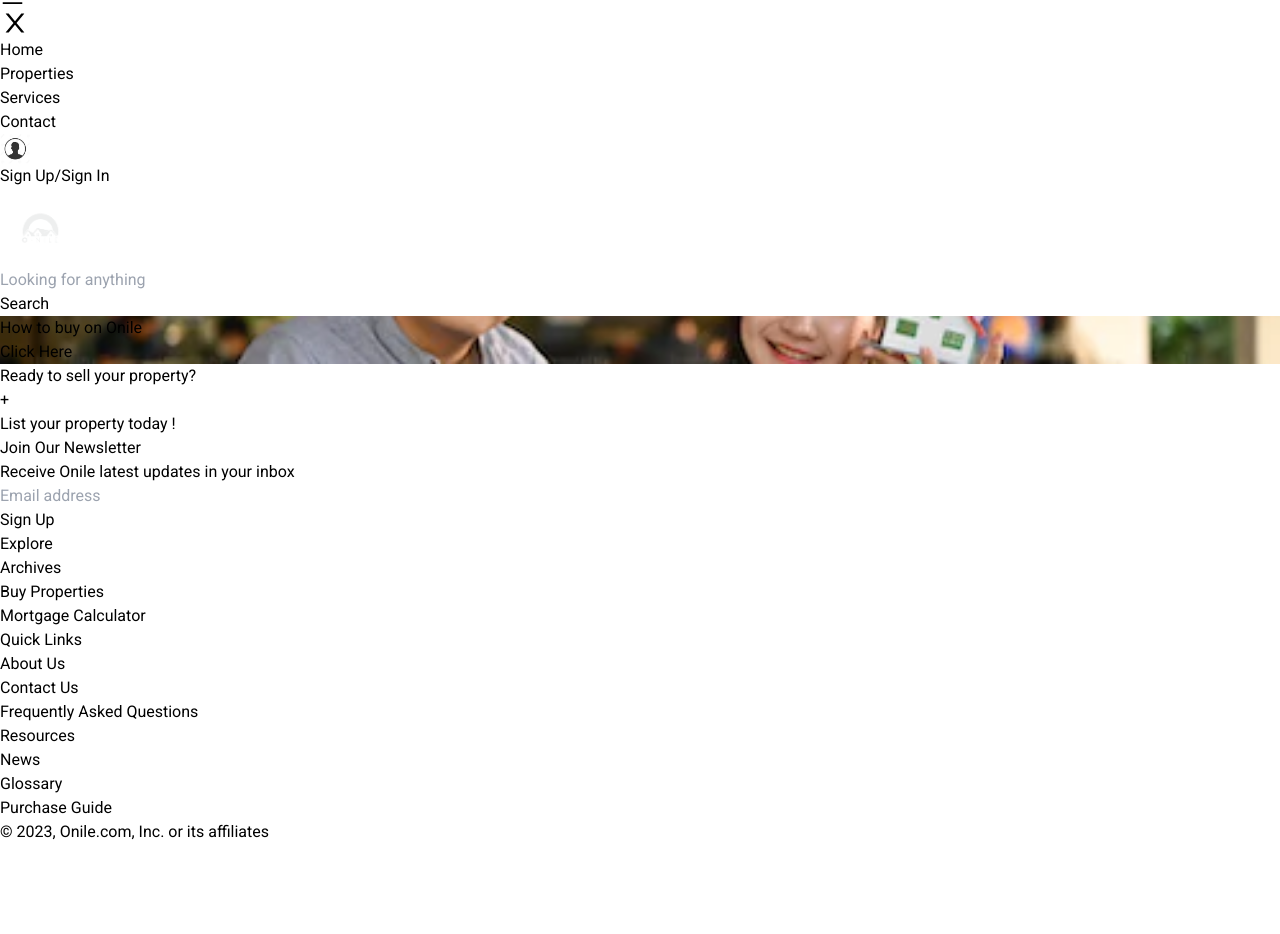
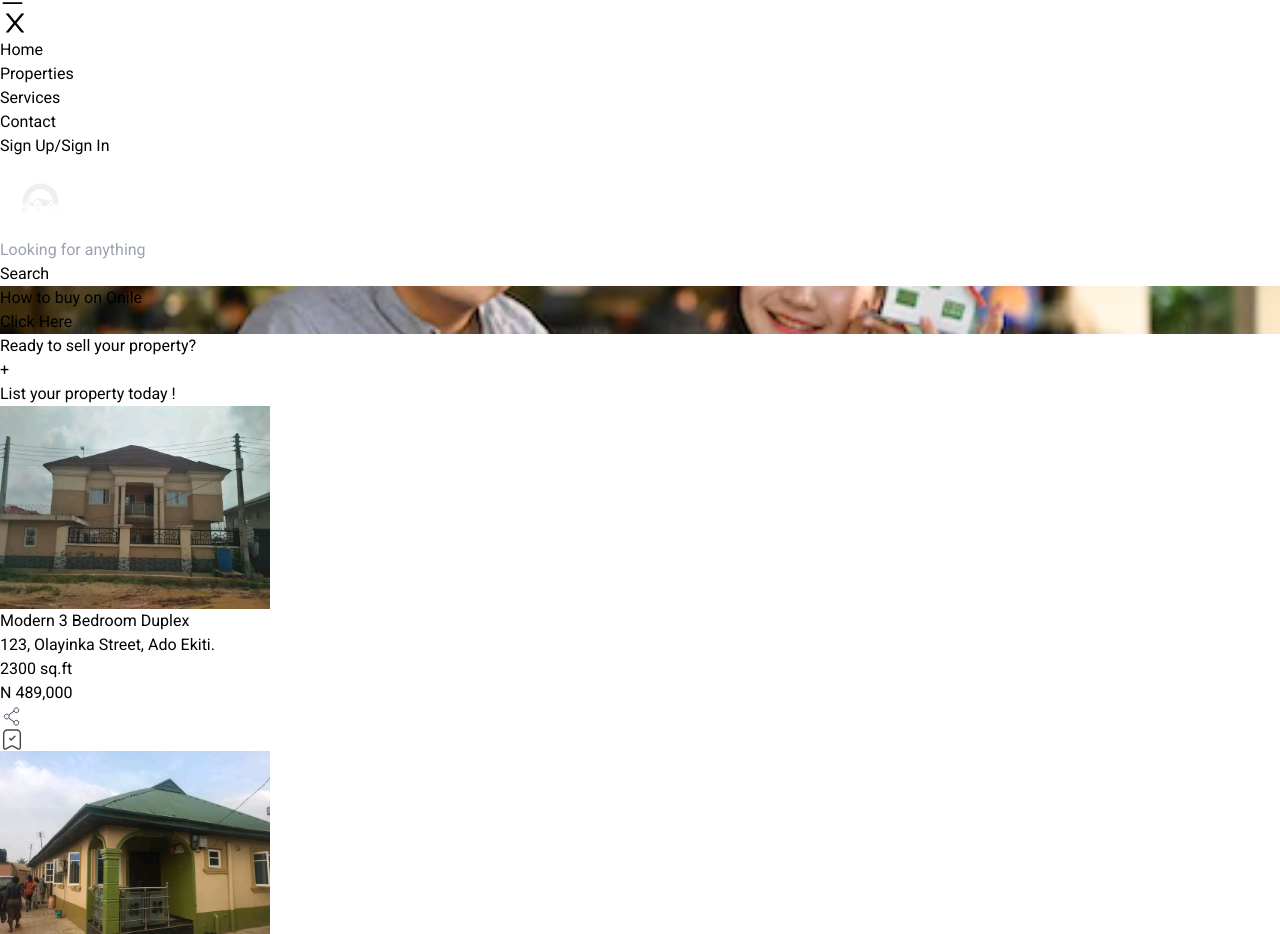
Before and after one commit to topzyray/onile-redesign, a Next.js app: page /properties in a window 1280 px wide. Shown: the part 1417-2351 px from the top of the page. Before the commit the page ends 2261 px from the top, so only its background shows below. Built offline with nearby package versions, Linux system fonts and the light colour scheme.

Commit message:
Updating the Properties Page

```diff
--- a/src/app/properties/page.js
+++ b/src/app/properties/page.js
@@ -1,7 +1,10 @@
 
 import Link from 'next/link'
-import Image from 'next/image'
-import icon from '/public/assets/icon_add-one.svg'
+import Card from '@/component/Card'
+import house1 from '/public/assets/house7.jpg'
+import house2 from '/public/assets/house2.jpg'
+import house3 from '/public/assets/house11.jpg'
+import house4 from '/public/assets/house4.jpg'
 
 
 const Properties = () => {
@@ -13,17 +16,17 @@ const Properties = () => {
         <section className="bg-[#F3F4F5] w-full py-8">
           <section className="flex justify-center gap-1">
             <section className="shrink-0">
-              <input type="search" name="search" id="search" placeholder="Looking for anything" autoComplete="address-level2" className="block w-[13rem] sm:w-[20rem] md:w-[30rem] lg:w-[40.3125rem] rounded-md border-0 py-1 md:py-1.5 text-gray-900 shadow-sm ring-1 ring-inset ring-orange-300 placeholder:text-gray-400 placeholder:pl-2 placeholder:font-normal placeholder:text-sm focus:ring-2 focus:ring-inset focus:ring-[#FF7F50] sm:text-sm sm:leading-6" />
+              <input type="search" name="search" id="search" placeholder="Looking for anything" autoComplete="address-level2" className="block w-[13rem] sm:w-[20rem] md:w-[30rem] lg:w-[40.3125rem] rounded-l-md border-0 py-1 md:py-1.5 text-gray-900 ring-1 ring-inset ring-gray-400 placeholder:text-gray-400 placeholder:pl-2 placeholder:font-normal placeholder:text-sm focus:ring-2 focus:ring-inset focus:ring-[#FF7F50] sm:text-sm sm:leading-6 shadow-md" />
             </section>
-            <button className="shrink-0 font-normal sm:font-semibold text-sm md:py-2 px-3 rounded-md text-[#FFFFFF] bg-[#FF7F50] hover:bg-orange-600 active:bg-orange-700 focus:outline-none focus:ring focus:ring-orange-300">
+            <button className="shrink-0 font-normal sm:font-semibold text-sm md:py-2 px-3 rounded-r-md text-[#FFFFFF] bg-[#FF7F50] hover:bg-orange-600 active:bg-orange-700 focus:outline-none focus:ring focus:ring-orange-300">
               Search
             </button>
           </section>
         </section>
 
         {/* Purchase guide and Sell */}
-        <section className="flex justify-center md:gap-2 h-[8rem] md:h-[10.375rem] px-1">
-          <section style={{ backgroundImage: `url('/assets/bg_property_guide.png')`, backgroundSize: 'cover', backgroundPosition: 'center' }} className="w-[56.25rem] flex flex-col py-8 pl-0 md:pl-[4.37rem] rounded-l-md md:rounded-l-2xl">
+        <section className="flex justify-center md:gap-2 h-[8rem] md:h-[10.375rem] px-2 sm:px-4 md:px-8">
+          <section style={{ backgroundImage: `url('/assets/bg_property_guide.png')`, backgroundSize: 'cover', backgroundPosition: 'center' }} className="w-[56.25rem] flex flex-col justify-center pl-0 md:pl-[4.37rem] rounded-l-md md:rounded-l-2xl">
             <h1 className="text-[#F2F4F7] text-[1.5rem] md:text-[2.5rem] text-center md:text-left font-semibold">How to buy on Onile</h1>
             <Link href='/guide' className='text-xl text-center md:text-left md:text-2xl text-[#FF7F50] underline font-semibold hover:text-orange-300'>Click Here</Link>
           </section>
@@ -33,6 +36,39 @@ const Properties = () => {
             <p className='text-xs sm:text-base font-normal'>List your property today !</p>
           </section>
         </section>
+
+        {/* Available properties */}
+        <section className='py-8'>
+          <section className="flex flex-wrap justify-center gap-5">
+            <Card imageUrl={house1} altText="Image of Property 1" title="Modern 3 Bedroom Duplex" location="123, Olayinka Street, Ado Ekiti." size="2300 sq.ft" price="N 489,000" />
+            <Card imageUrl={house2} altText="Image of Property 2" title="Modern 4 Bedroom Duplex" location="47, Bamisile Avenue, Ikere Ekiti." size="5045 sq.ft" price="N 420,900" />
+            <Card imageUrl={house3} altText="Image of Property 3" title="Modern 3 Bedroom Flat" location="222, Akinloye Close, Are Ekiti." size="1500 sq.ft" price="N 350,500" />
+            <Card imageUrl={house4} altText="Image of Property 4" title="Modern 2 Bedroom Bungalow" location="22, Paul and Joshua Lane, Ado Ekiti" size="4300 sq.ft" price="N 600,000" />
+
+            <Card imageUrl={house1} altText="Image of Property 1" title="Modern 3 Bedroom Duplex" location="123, Olayinka Street, Ado Ekiti." size="2300 sq.ft" price="N 489,000" />
+            <Card imageUrl={house2} altText="Image of Property 2" title="Modern 4 Bedroom Duplex" location="47, Bamisile Avenue, Ikere Ekiti." size="5045 sq.ft" price="N 420,900" />
+            <Card imageUrl={house3} altText="Image of Property 3" title="Modern 3 Bedroom Flat" location="222, Akinloye Close, Are Ekiti." size="1500 sq.ft" price="N 350,500" />
+            <Card imageUrl={house4} altText="Image of Property 4" title="Modern 2 Bedroom Bungalow" location="22, Paul and Joshua Lane, Ado Ekiti" size="4300 sq.ft" price="N 600,000" />
+
+            <Card imageUrl={house1} altText="Image of Property 1" title="Modern 3 Bedroom Duplex" location="123, Olayinka Street, Ado Ekiti." size="2300 sq.ft" price="N 489,000" />
+            <Card imageUrl={house2} altText="Image of Property 2" title="Modern 4 Bedroom Duplex" location="47, Bamisile Avenue, Ikere Ekiti." size="5045 sq.ft" price="N 420,900" />
+            <Card imageUrl={house3} altText="Image of Property 3" title="Modern 3 Bedroom Flat" location="222, Akinloye Close, Are Ekiti." size="1500 sq.ft" price="N 350,500" />
+            <Card imageUrl={house4} altText="Image of Property 4" title="Modern 2 Bedroom Bungalow" location="22, Paul and Joshua Lane, Ado Ekiti" size="4300 sq.ft" price="N 600,000" />
+
+            <Card imageUrl={house1} altText="Image of Property 1" title="Modern 3 Bedroom Duplex" location="123, Olayinka Street, Ado Ekiti." size="2300 sq.ft" price="N 489,000" />
+            <Card imageUrl={house2} altText="Image of Property 2" title="Modern 4 Bedroom Duplex" location="47, Bamisile Avenue, Ikere Ekiti." size="5045 sq.ft" price="N 420,900" />
+            <Card imageUrl={house3} altText="Image of Property 3" title="Modern 3 Bedroom Flat" location="222, Akinloye Close, Are Ekiti." size="1500 sq.ft" price="N 350,500" />
+            <Card imageUrl={house4} altText="Image of Property 4" title="Modern 2 Bedroom Bungalow" location="22, Paul and Joshua Lane, Ado Ekiti" size="4300 sq.ft" price="N 600,000" />
+
+            <Card imageUrl={house1} altText="Image of Property 1" title="Modern 3 Bedroom Duplex" location="123, Olayinka Street, Ado Ekiti." size="2300 sq.ft" price="N 489,000" />
+            <Card imageUrl={house2} altText="Image of Property 2" title="Modern 4 Bedroom Duplex" location="47, Bamisile Avenue, Ikere Ekiti." size="5045 sq.ft" price="N 420,900" />
+            <Card imageUrl={house3} altText="Image of Property 3" title="Modern 3 Bedroom Flat" location="222, Akinloye Close, Are Ekiti." size="1500 sq.ft" price="N 350,500" />
+            <Card imageUrl={house4} altText="Image of Property 4" title="Modern 2 Bedroom Bungalow" location="22, Paul and Joshua Lane, Ado Ekiti" size="4300 sq.ft" price="N 600,000" />
+          </section>
+          <section className='flex justify-center mt-10 text-[#FF7F50] font-semibold'>
+            <Link href='/properties' className=' hover:underline'>See more</Link>
+          </section>
+        </section>
       </section>
     </section>
   </>
--- a/src/component/Feature/index.js
+++ b/src/component/Feature/index.js
@@ -15,7 +15,7 @@ const Feature = () => {
           <section className='text-center'>
               <h1 className='text-[#344054] text-[1.5rem] md:text-[2rem] font-bold'>Featured Listing</h1>
           </section>
-          <section className="grid sm:grid-cols-2 xl:grid-cols-4 gap-5">
+          <section className="flex flex-wrap justify-center gap-5">
               <Card imageUrl={house1} altText="Image of Property 1" title="Modern 3 Bedroom Duplex" location="123, Olayinka Street, Ado Ekiti." size="2300 sq.ft" price="N 489,000" />
               <Card imageUrl={house2} altText="Image of Property 2" title="Modern 4 Bedroom Duplex" location="47, Bamisile Avenue, Ikere Ekiti." size="5045 sq.ft" price="N 420,900" />
               <Card imageUrl={house3} altText="Image of Property 3" title="Modern 3 Bedroom Flat" location="222, Akinloye Close, Are Ekiti." size="1500 sq.ft" price="N 350,500" />
@@ -27,3 +27,6 @@ const Feature = () => {
 }
 
 export default Feature
+
+
+{/* <section className="grid sm:grid-cols-2 lg:grid-cols-3 xl:grid-cols-4 gap-5 flex-wrap justify-center content-center"> */}
--- a/src/component/Navbar/index.js
+++ b/src/component/Navbar/index.js
@@ -3,7 +3,7 @@
 import Image from 'next/image'
 import Link from 'next/link'
 import logo from '/public/assets/onile_light_ash.png'
-import avatar from '/public/assets/avatar.jpg'
+import avatar from '/public/assets/tope.png'
 import {AiOutlineMenu, AiOutlineClose} from 'react-icons/ai'
 import {useState} from 'react'
 import { usePathname } from 'next/navigation';
@@ -35,7 +35,7 @@ const Navbar = () => {
         </div>
         <div className='hidden sm:flex flex-col items-center gap-1'>
           {isLoggedIn ?
-            <Image src={avatar} alt='Profile avatar' width={30} height={30} />
+            <Image src={avatar} alt='Profile avatar' width={30} height={30} className="w-10 h-10 rounded-full" />
             :
             <Link href="/auth" className='font-bold hover:font-bold hover:bg-[#F2F4F7] hover:text-[#1D2939] hover:rounded-md focus:text-[#FF7F50] focus:outline outline-offset-0 focus:outline-[#FF7F50] focus:font-bold'>
               <p className='border py-2 px-3 rounded-md'>Sign Up/Sign In</p>
@@ -68,11 +68,14 @@ const Navbar = () => {
         </div>
 
         <div className='flex-col py-4 mb-2'>
-          <Image src={avatar} alt='Profile avatar' width={30} height={30} />
-          <Link href="/auth" className='font-bold hover:underline hover:font-bold focus:text-[#FF7F50] focus:font-bold'><p className='text-sm'>Sign Up/Sign In</p></Link>
+          {isLoggedIn ?
+            <Image src={avatar} alt='Profile avatar' width={30} height={30} className='w-10 h-10 rounded-full' />
+            :
+            <Link href="/auth" className='font-bold hover:underline hover:font-bold focus:text-[#FF7F50] focus:font-bold'><p className='text-sm' onClick={() => setMenuOpen(false)}>Sign Up/Sign In</p></Link>
+          }
         </div>
 
-        <Link href="/"><Image src={logo} alt='Onile Logo' width={80} height={50} /></Link>
+        <Link href="/"><Image src={logo} alt='Onile Logo' width={80} height={50} className='w-16 sm:w-24' /></Link>
       </div>
     </nav>
   )
```
